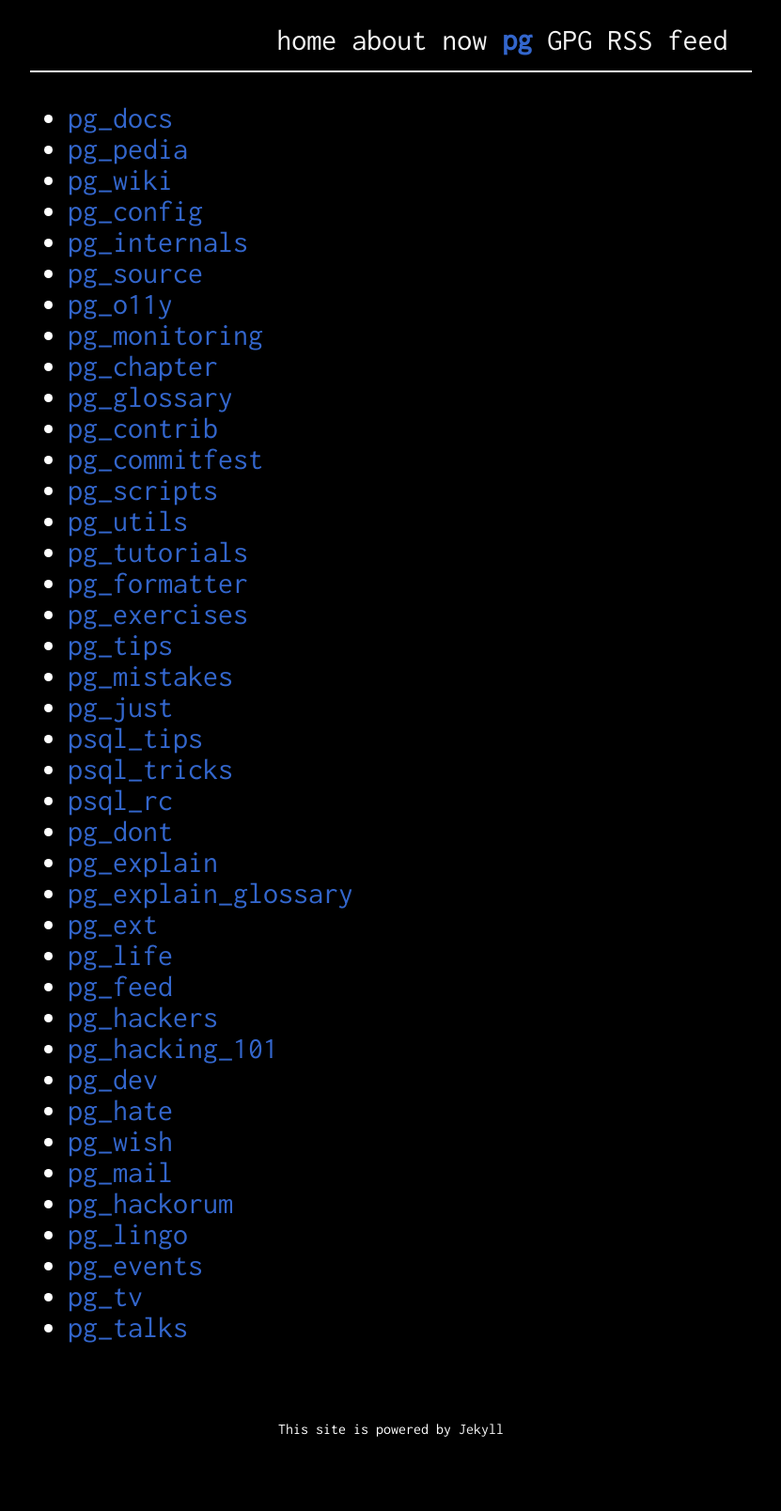
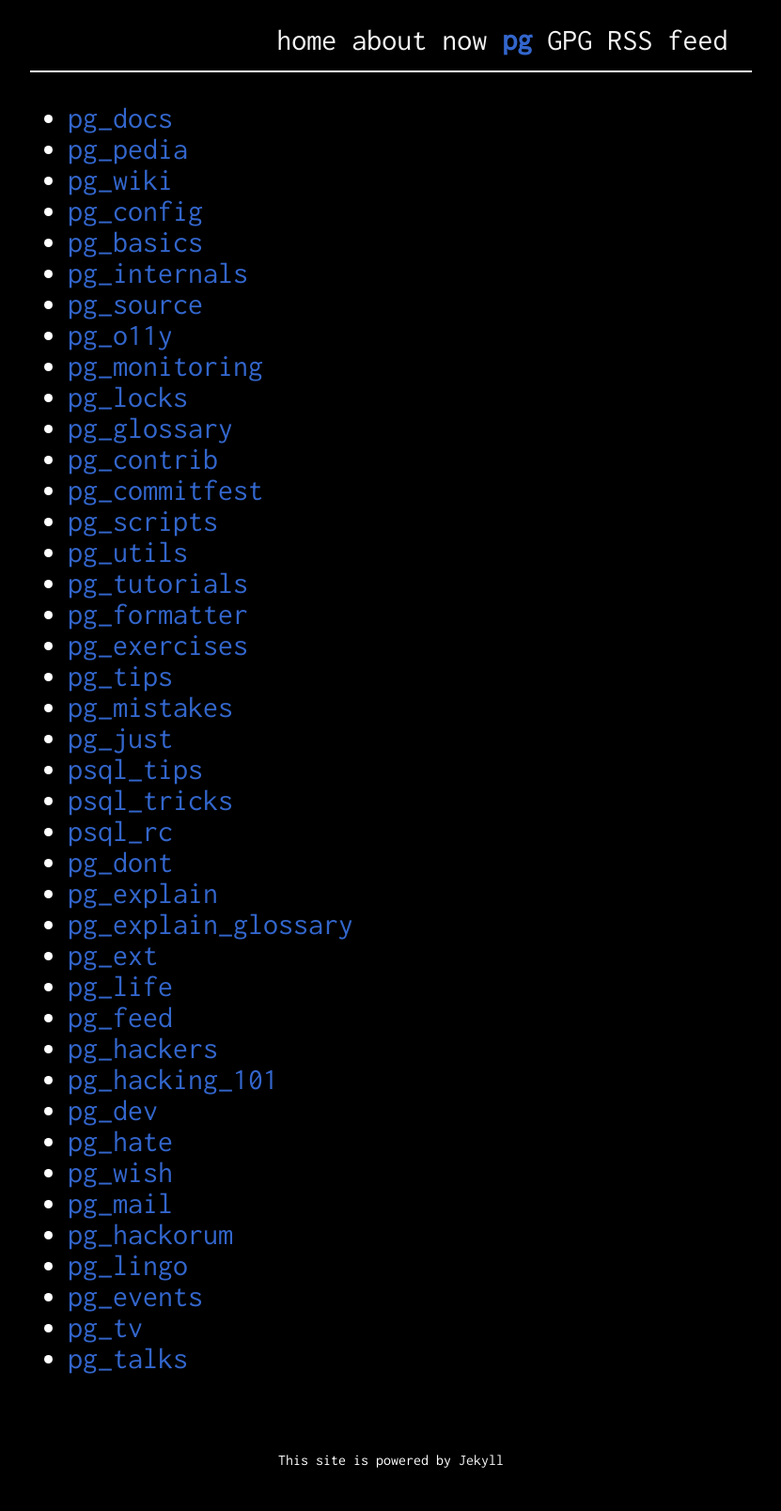
Before and after one commit to giulianopz/giulianopz.github.io, a Jekyll site: the page built from pg.md, in a window 1280 px wide. Shown: the whole page at 94% size, without its empty margins (224-1055 px from the left). Built offline with Jekyll 4.4.1, drawn with Linux system fonts in a browser that asks for light colours; nearby versions of some CDN libraries; before the commit the page ends 1575 px from its top, so only the background shows below that.

Commit message:
add pg locks link

```diff
--- a/pg.md
+++ b/pg.md
@@ -7,11 +7,12 @@
 - [pg_pedia](https://pgpedia.info/)
 - [pg_wiki](https://wiki.postgresql.org/wiki/Main_Page)
 - [pg_config](https://postgresqlco.nf/doc/en/param/)
+- [pg_basics](https://www.db-book.com/online-chapters-dir/32.pdf)
 - [pg_internals](https://www.interdb.jp/pg/)
 - [pg_source](https://doxygen.postgresql.org/index.html)
 - [pg_o11y](https://pgstats.ru/?version=15)
 - [pg_monitoring](https://www.postgresql.org/docs/current/monitoring.html)
-- [pg_chapter](https://www.db-book.com/online-chapters-dir/32.pdf)
+- [pg_locks](https://postgreslocksexplained.com/)
 - [pg_glossary](https://www.postgresql.org/docs/current/glossary.html)
 - [pg_contrib](https://www.postgresql.org/community/contributors/)
 - [pg_commitfest](https://commitfest.postgresql.org/)
```
